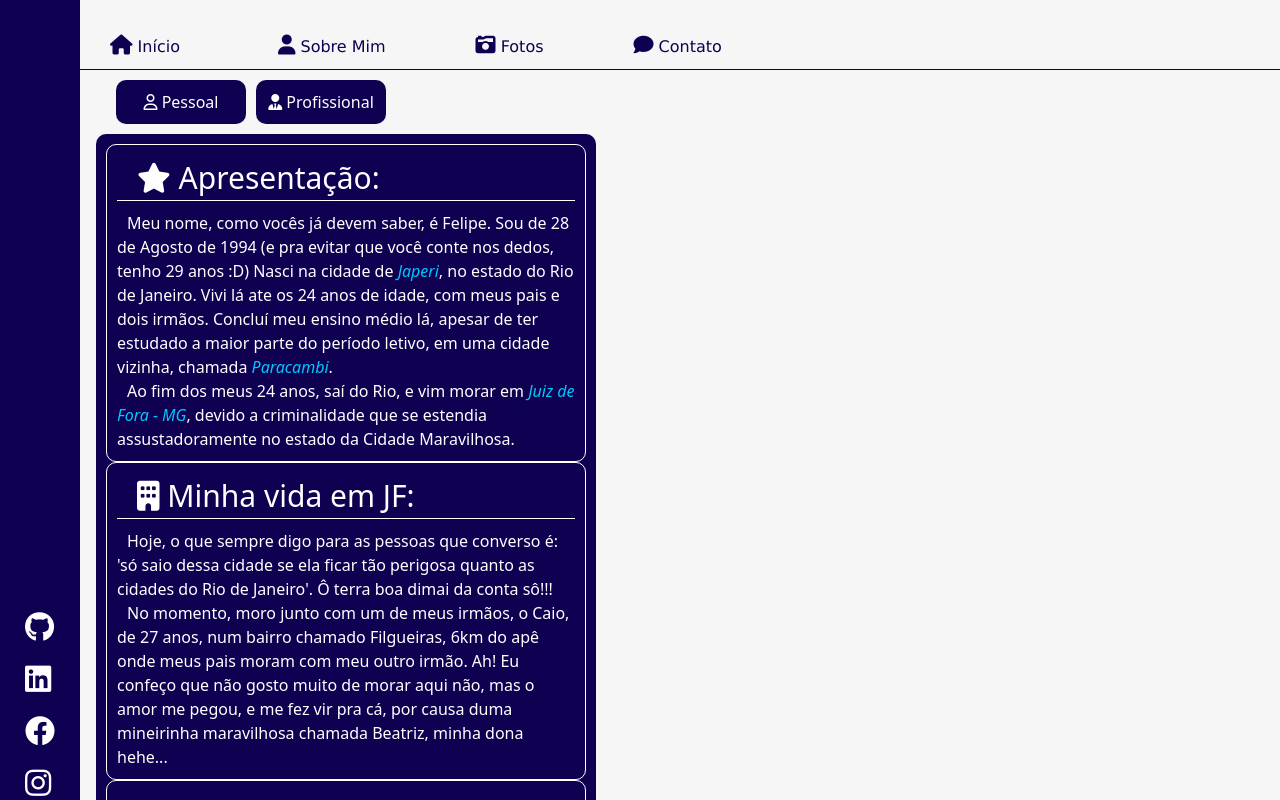
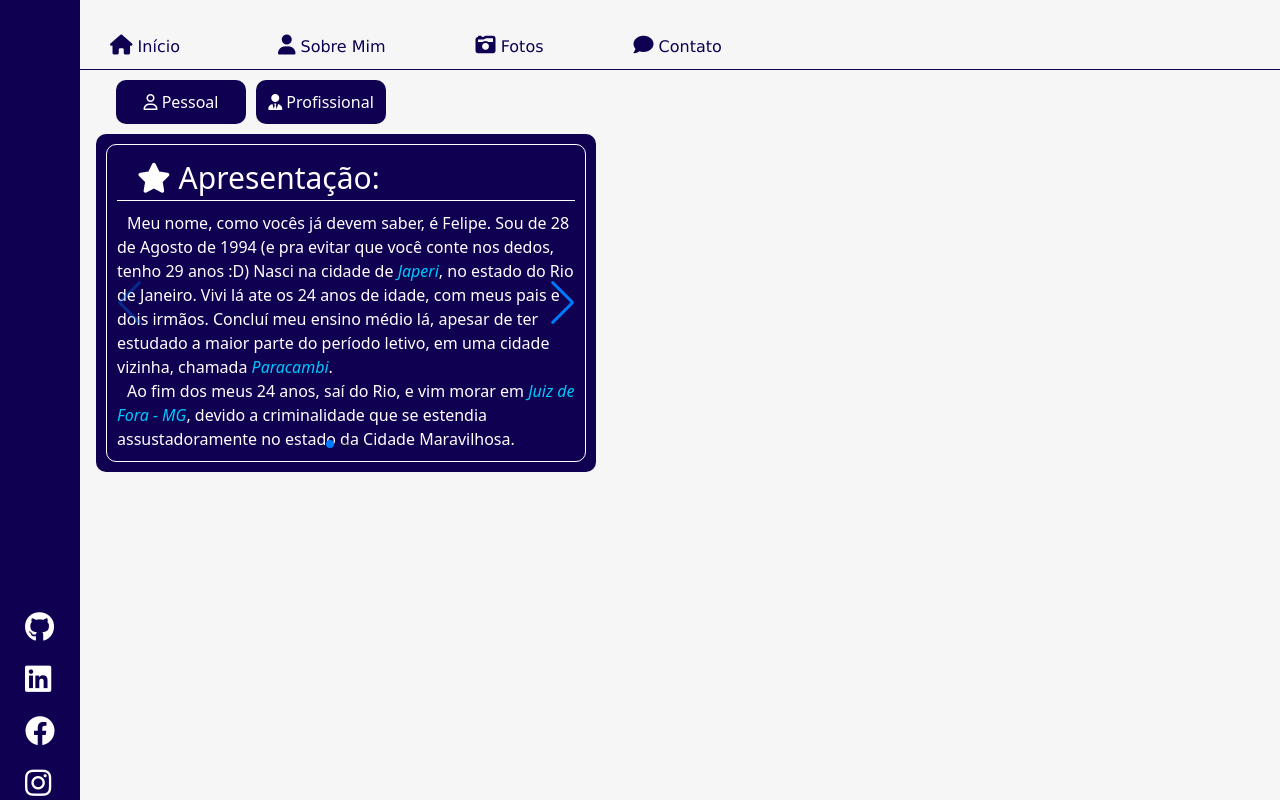
Before and after one commit to Felipecpo1/PrimeiroSiteNextJs, a Next.js app in the folder projeto/: page /sobremim/pessoal in a window 1280 px wide. Shown: the top 800 px of the page. Built offline with nearby package versions, Linux system fonts and the light colour scheme.

Commit message:
SobreMim design

```diff
--- a/projeto/app/sobremim/page.js
+++ b/projeto/app/sobremim/page.js
@@ -4,7 +4,6 @@ import React from 'react'
 export default function page() {
   return (
     <div>
-
     </div>
   )
 }
--- a/projeto/app/sobremim/pessoal/page.js
+++ b/projeto/app/sobremim/pessoal/page.js
@@ -1,26 +1,28 @@
 'use client'
 import React from 'react'
+import {Navigation, Pagination, A11y} from 'swiper/modules'
+import {Swiper, SwiperSlide} from 'swiper/react'
+import 'swiper/css/bundle';
 import Pessoal1 from './components/Pessoal1';
 import Pessoal2 from './components/Pessoal2';
 import Pessoal3 from './components/Pessoal3';
 import styles from '../../components/Artigo.module.css'
-import { Navigation, Pagination, A11y } from 'swiper/modules';
-import { Swiper, SwiperSlide } from 'swiper/react';
 
-export default () => {
+
+export default function page() {
   return (
     <div className={styles.display}>
       <Swiper
       modules={[Navigation, Pagination, A11y]}
-      spaceBetween={50}
-      slidesPerView={1}
+      slidesPerView={[1]}
+      spaceBetween={20}
+      pagination={{clickable: true}}
       navigation
-      pagination={{ clickable: true }}
       >
         <SwiperSlide><Pessoal1/></SwiperSlide>
         <SwiperSlide><Pessoal2/></SwiperSlide>
         <SwiperSlide><Pessoal3/></SwiperSlide>
       </Swiper>
     </div>
-  );
-};
+  )
+}
```
Lines whose indentation alone changed are shown as unchanged.
